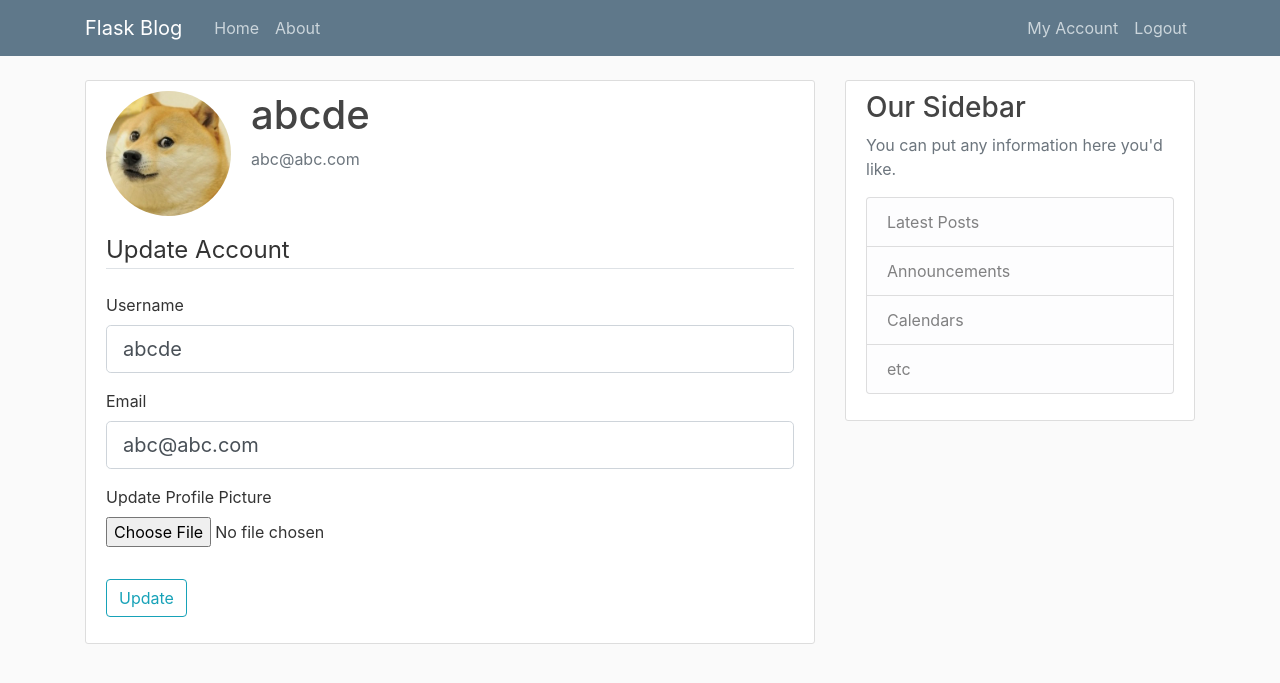
After one commit to madhavan-raja/flaskblog, a Flask app: page /account in a window 1280 px wide. The commit adds this page. Shown: the top 683 px of the page. Run offline with Flask 2, Linux system fonts and the light colour scheme; a user stored in the database is signed in; some libraries are stand-ins or nearby versions.

Commit message:
Modularized and added profile picture

```diff
--- a/flaskblog/forms.py
+++ b/flaskblog/forms.py
@@ -1,6 +1,9 @@
 from flask_wtf import FlaskForm
+from flask_wtf.file import FileField, FileAllowed
+from flask_login import current_user
 from wtforms import StringField, PasswordField, SubmitField, BooleanField
-from wtforms.validators import DataRequired, Length, Email, EqualTo
+from wtforms.validators import DataRequired, Length, Email, EqualTo, ValidationError
+from flaskblog.models import User
 
 
 class RegistrationForm(FlaskForm):
@@ -10,9 +13,34 @@
     confirm_password = PasswordField('Confirm Password', validators=[DataRequired(), EqualTo('password')])
     submit = SubmitField('Sign Up')
 
+    def validate_username(self, username):
+        if User.query.filter_by(username=username.data).first():
+            raise ValidationError('Username not available')
+
+    def validate_email(self, email):
+        if User.query.filter_by(email=email.data).first():
+            raise ValidationError('Email not available')
+
 
 class LoginForm(FlaskForm):
     email = StringField('Email', validators=[DataRequired(), Email()])
     password = PasswordField('Password', validators=[DataRequired()])
     remember = BooleanField('Remember Me')
     submit = SubmitField('Login')
+
+
+class UpdateAccountForm(FlaskForm):
+    username = StringField('Username', validators=[DataRequired(), Length(min=2, max=20)])
+    email = StringField('Email', validators=[DataRequired(), Email()])
+    picture = FileField('Update Profile Picture', validators=[FileAllowed(['jpg', 'jpeg', 'png'])])
+    submit = SubmitField('Update')
+
+    def validate_username(self, username):
+        if username.data != current_user.username:
+            if User.query.filter_by(username=username.data).first():
+                raise ValidationError('Username not available')
+
+    def validate_email(self, email):
+        if email.data != current_user.email:
+            if User.query.filter_by(email=email.data).first():
+                raise ValidationError('Email not available')
--- a/flaskblog/routes.py
+++ b/flaskblog/routes.py
@@ -1,7 +1,9 @@
-from flask import render_template, url_for, flash, redirect
-from flaskblog import app
-from flaskblog.forms import RegistrationForm, LoginForm
+import os
+from flask import render_template, url_for, flash, redirect, request
+from flaskblog import app, db, bcrypt
+from flaskblog.forms import RegistrationForm, LoginForm, UpdateAccountForm
 from flaskblog.models import User, Post
+from flask_login import login_user, current_user, logout_user, login_required
 
 posts = [
     {
@@ -32,20 +34,57 @@
 
 @app.route("/register", methods=['GET', 'POST'])
 def register():
+    if current_user.is_authenticated:
+        return redirect(url_for('home'))
     form = RegistrationForm()
     if form.validate_on_submit():
-        flash(f'Created account for {form.username.data}.', 'success')
+        hashed_password = bcrypt.generate_password_hash(form.password.data).decode('utf-8')
+        user = User(username=form.username.data, email=form.email.data, password=hashed_password)
+        db.session.add(user)
+        db.session.commit()
+        flash(f'Created account for {form.username.data}', 'success')
         return redirect(url_for('login'))
     return render_template('register.html', title='Register', form=form)
 
 
 @app.route("/login", methods=['GET', 'POST'])
 def login():
+    if current_user.is_authenticated:
+        return redirect(url_for('home'))
     form = LoginForm()
     if form.validate_on_submit():
-        if form.email.data == 'admin@blog.com' and form.password.data == 'admin':
-            flash('You have been logged in.', 'success')
-            return redirect(url_for('home'))
+        user = User.query.filter_by(email=form.email.data).first()
+        if user and bcrypt.check_password_hash(user.password, form.password.data):
+            login_user(user, remember=form.remember.data)
+            next_page = request.args.get('next')
+            return redirect(next_page) if next_page else redirect(url_for('home'))
         else:
-            flash('Username or password incorrect.', 'danger')
+            flash('Username or password incorrect', 'danger')
     return render_template('login.html', title='Login', form=form)
+
+
+@app.route("/logout")
+def logout():
+    logout_user()
+    return redirect(url_for('login'))
+
+
+def save_picture(form_picture):
+    pass
+
+
+@app.route("/account", methods=['GET', 'POST'])
+@login_required
+def account():
+    form = UpdateAccountForm()
+    if form.validate_on_submit():
+        current_user.username = form.username.data
+        current_user.email = form.email.data
+        db.session.commit()
+        flash('Account info updated', 'success')
+        return redirect(url_for('account'))
+    elif request.method == 'GET':
+        form.username.data = current_user.username
+        form.email.data = current_user.email
+    image_file = url_for('static', filename='profile_pics/' + current_user.image_file)
+    return render_template('account.html', title='My Account', image_file=image_file, form=form)
--- /dev/null
+++ b/flaskblog/templates/account.html
@@ -0,0 +1,57 @@
+{% extends "layout.html" %}
+{% block content %}
+<div class="content-section">
+  <div class="media">
+    <img class="rounded-circle account-img" src="{{ image_file }}">
+    <div class="media-body">
+      <h2 class="account-heading">{{ current_user.username }}</h2>
+      <p class="text-secondary">{{ current_user.email }}</p>
+    </div>
+  </div>
+  <form method="POST" action="" enctype="multipart/form-data">
+    {{ form.hidden_tag() }}
+    <fieldset class="form-group">
+      <legend class="border-bottom mb-4">Update Account</legend>
+      <div class="form-group">
+        {{ form.username.label(class="form-control-label") }}
+
+        {% if form.username.errors %}
+        {{ form.username(class="form-control form-control-lg is-invalid") }}
+        <div class="invalid-feedback">
+          {% for error in form.username.errors %}
+          <span>{{ error }}</span>
+          {% endfor %}
+        </div>
+        {% else %}
+        {{ form.username(class="form-control form-control-lg") }}
+        {% endif %}
+      </div>
+      <div class="form-group">
+        {{ form.email.label(class="form-control-label") }}
+        {% if form.email.errors %}
+        {{ form.email(class="form-control form-control-lg is-invalid") }}
+        <div class="invalid-feedback">
+          {% for error in form.email.errors %}
+          <span>{{ error }}</span>
+          {% endfor %}
+        </div>
+        {% else %}
+        {{ form.email(class="form-control form-control-lg") }}
+        {% endif %}
+      </div>
+      <div class="form-group">
+        {{ form.picture.label() }}
+        {{ form.picture(class="form-control-file") }}
+	{% if form.picture.errors %}
+	{% for error in form.picture.errors %}
+	<span class="text-danger">{{ error }}</span></br>
+	{% endfor %}
+	{% endif %}
+      </div>
+    </fieldset>
+    <div class="form-group">
+      {{ form.submit(class="btn btn-outline-info") }}
+    </div>
+  </form>
+</div>
+{% endblock content %}
--- a/flaskblog/templates/layout.html
+++ b/flaskblog/templates/layout.html
@@ -27,10 +27,15 @@
               <a class="nav-item nav-link" href="{{ url_for('home') }}">Home</a>
               <a class="nav-item nav-link" href="{{ url_for('about') }}">About</a>
             </div>
-            <!-- Navbar Right Side -->
+
             <div class="navbar-nav">
+	      {% if current_user.is_authenticated %}
+              <a class="nav-item nav-link" href="{{ url_for('account') }}">My Account</a>
+              <a class="nav-item nav-link" href="{{ url_for('logout') }}">Logout</a>
+	      {% else %}
               <a class="nav-item nav-link" href="{{ url_for('login') }}">Login</a>
               <a class="nav-item nav-link" href="{{ url_for('register') }}">Register</a>
+	      {% endif %}
             </div>
           </div>
         </div>
```
Also changed, not shown: flaskblog/__init__.py (+6 -2 lines), flaskblog/models.py (+10 -2 lines), flaskblog/site.db, flaskblog/static/profile_pics/default.jpg (added).
